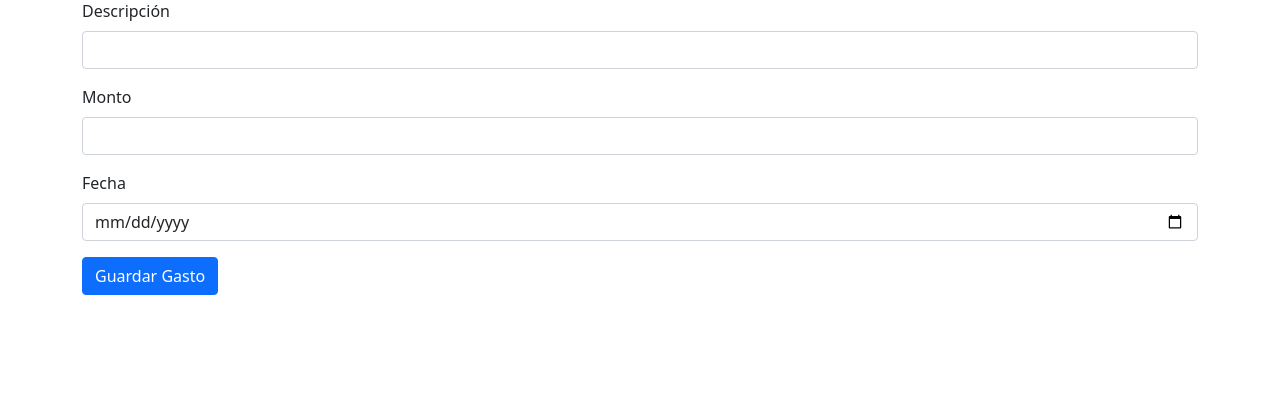
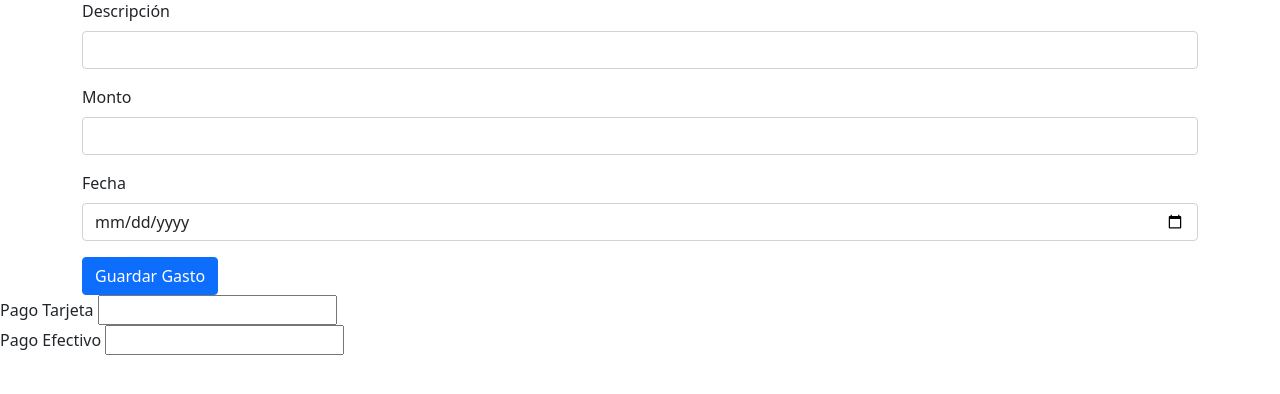
Before and after one commit to CuauhtemocEG/GestionGastos, a PHP site: page /addExpenses.php in a window 1280 px wide. Shown: the part 105-499 px from the top of the page. Run offline with PHP 8.4, Linux system fonts and the light colour scheme.

Commit message:
Add fieds

```diff
--- a/addExpenses.php
+++ b/addExpenses.php
@@ -45,6 +45,11 @@ if ($_SERVER['REQUEST_METHOD'] === 'POST') {
         </form>
     </div>
 
+    <label>Pago Tarjeta</label>
+    <input type="text">
+    <br>
+    <label>Pago Efectivo</label>
+    <input type="text">
     <script src="https://cdn.jsdelivr.net/npm/bootstrap@5.1.3/dist/js/bootstrap.bundle.min.js"></script>
 </body>
 </html>
```
